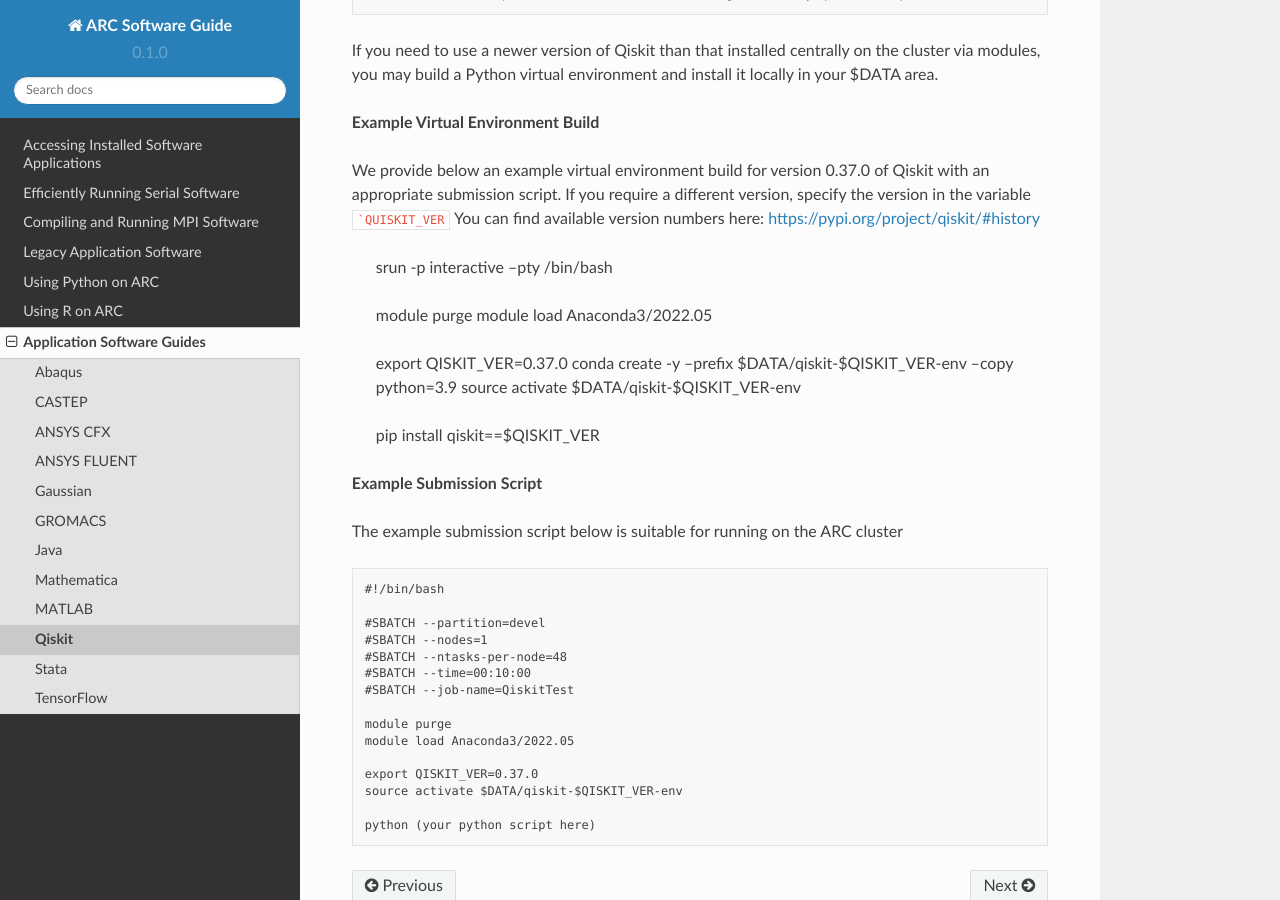
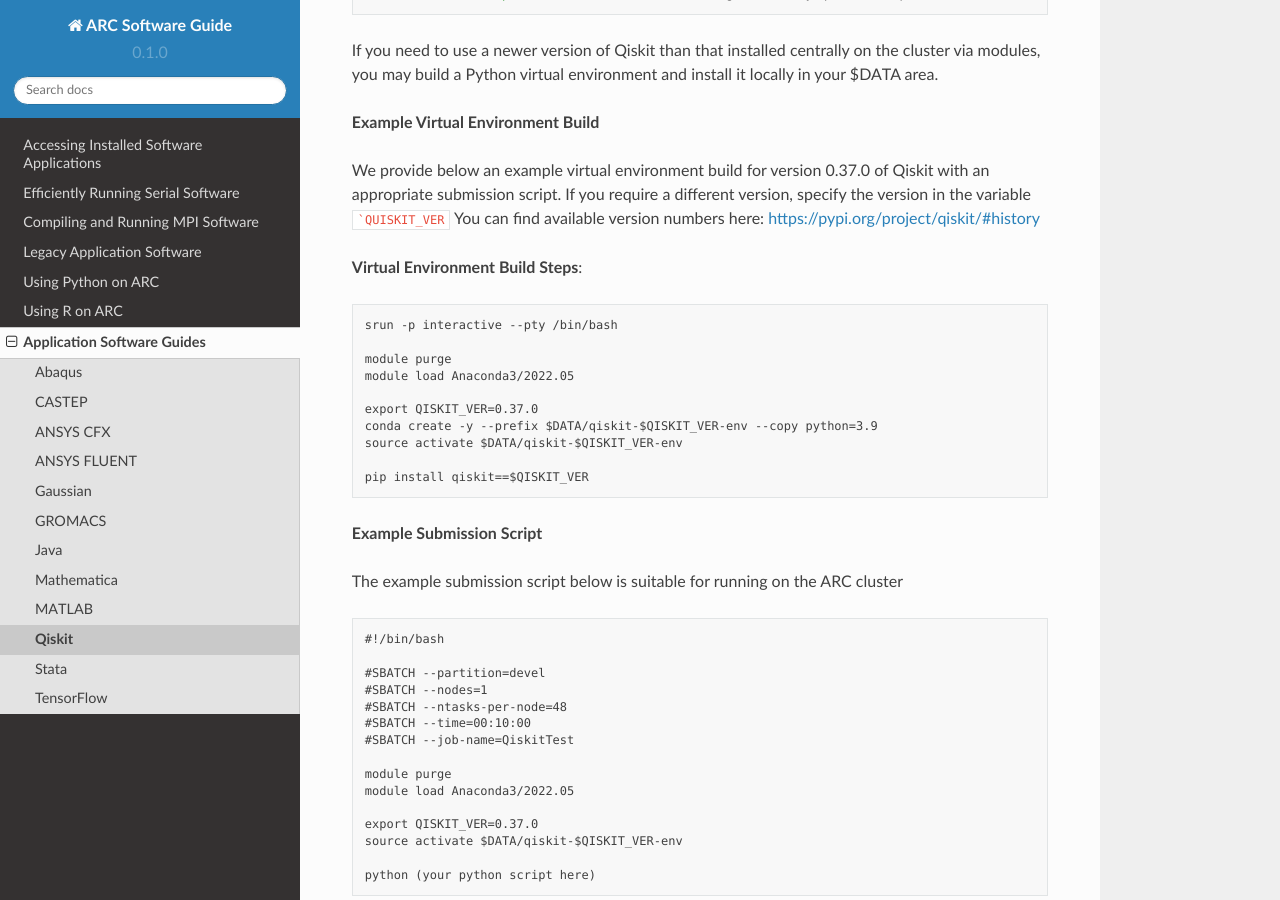
Before and after one commit to oxford-arc/arc-software-guide, a Sphinx documentation site: the page built from docs/source/apps/arc_qiskit.rst, in a window 1280 px wide and 900 px high, scrolled down 456 px. Built offline with Sphinx 7.4.7 and the Read the Docs theme 2.0.0, drawn with Linux system fonts in a browser that asks for light colours.

Commit message:
Update arc_qiskit.rst

````diff
--- a/docs/source/apps/arc_qiskit.rst
+++ b/docs/source/apps/arc_qiskit.rst
@@ -23,6 +23,8 @@
 **Example Virtual Environment Build**
 
 We provide below an example virtual environment build for version 0.37.0 of Qiskit with an appropriate submission script. If you require a different version, specify the version in the variable ```QUISKIT_VER`` You can find available version numbers here: https://pypi.org/project/qiskit/#history
+
+**Virtual Environment Build Steps**::
 
  srun -p interactive --pty /bin/bash
 
````
